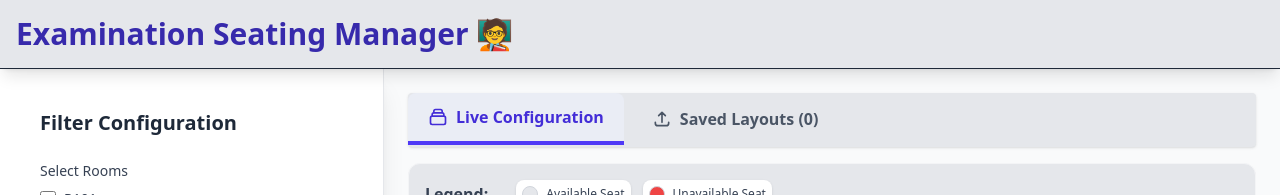
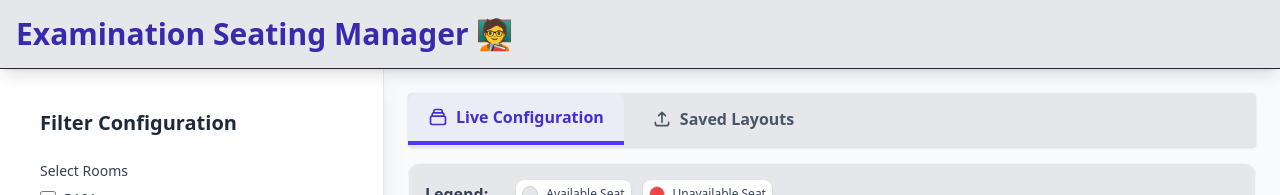
Before and after one commit to Sugarcube08/Seating-Planning-System, a React (Vite) app: page / in a window 1280 px wide. Shown: the top 195 px of the page. Built offline with nearby package versions, Linux system fonts and the light colour scheme.

Commit message:
saved fix

```diff
--- a/src/components/Class.tsx
+++ b/src/components/Class.tsx
@@ -448,7 +448,7 @@ const ClassLayout = ({ students }: { students: { rooms: Room[]; classes: ClassDa
             }`}
         >
           <svg className="w-5 h-5" fill="none" stroke="currentColor" viewBox="0 0 24 24"><path strokeLinecap="round" strokeLinejoin="round" strokeWidth="2" d="M4 16v1a3 3 0 003 3h10a3 3 0 003-3v-1m-4-8l-4-4m0 0L8 8m4-4v12"></path></svg>
-          Saved Layouts ({savedLayouts.length})
+          Saved Layouts
         </button>
       </div>
     </div>
```
